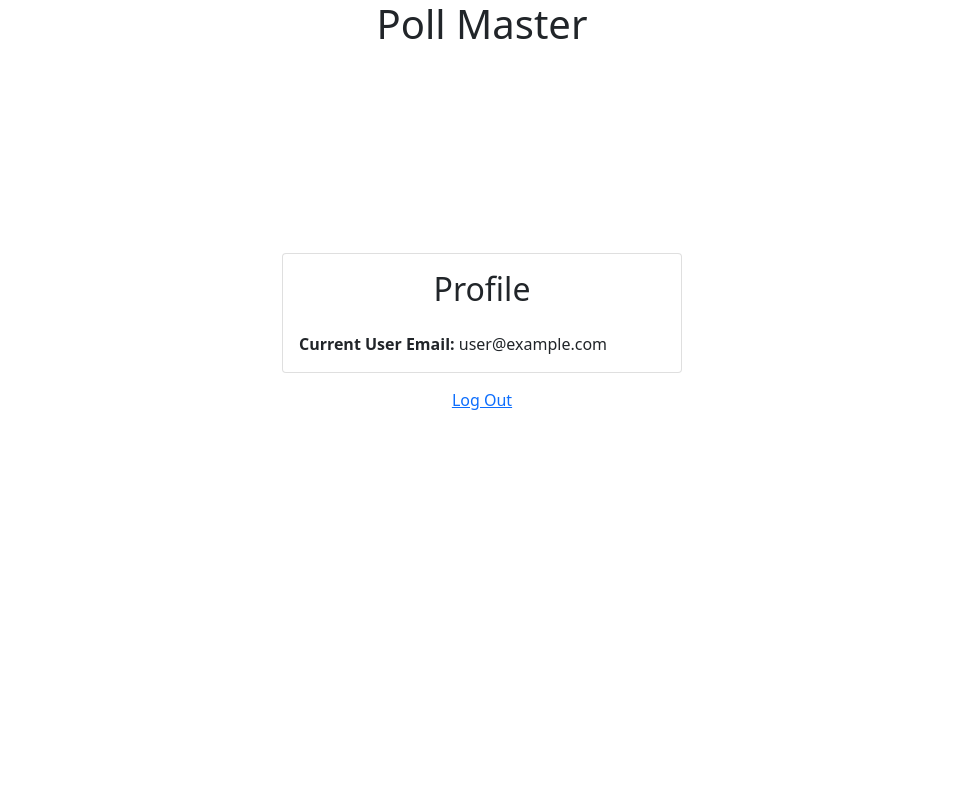
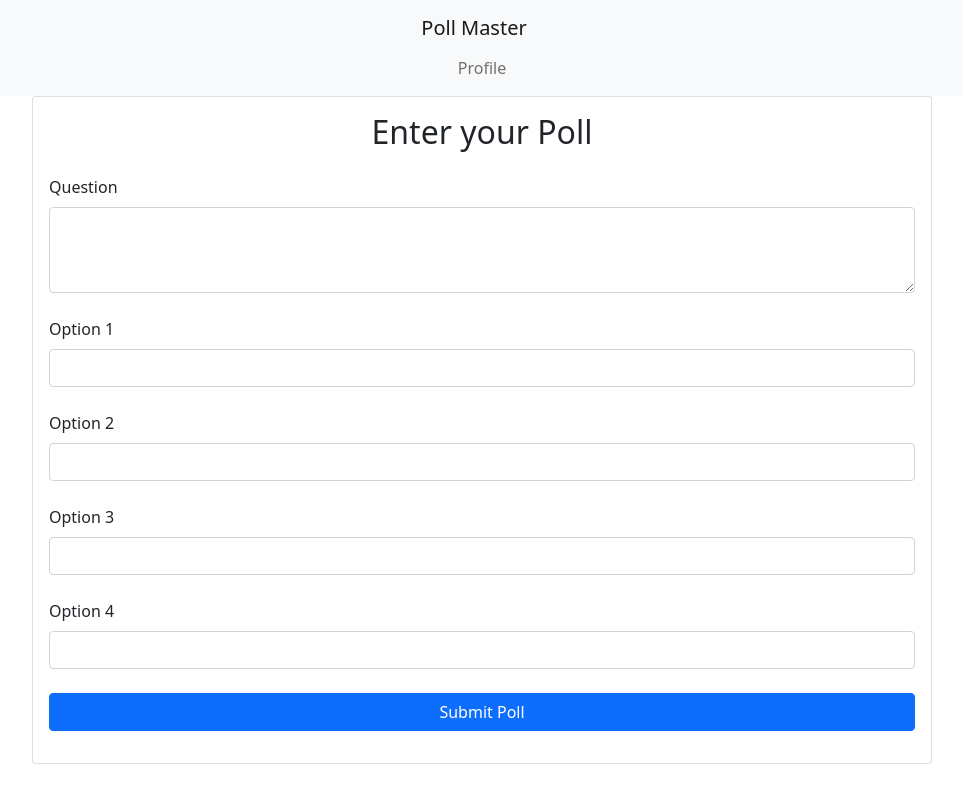
Before and after one commit to SumitVermakgp/poll-master, a React (Create React App) app: page / in a window 1280 px wide. Shown: the whole page, without its empty margins (158-1121 px from the left). Built offline with nearby package versions, Linux system fonts and the light colour scheme; no server answers; sample sign-in values are in the browser's storage.

Commit message:
add poll component

```diff
--- a/package.json
+++ b/package.json
@@ -8,6 +8,7 @@
     "@testing-library/user-event": "^12.8.3",
     "bootstrap": "^5.1.3",
     "firebase": "^9.1.3",
+    "firebase-admin": "^10.0.0",
     "i": "^0.3.7",
     "react": "^17.0.2",
     "react-bootstrap": "^1.6.4",
--- a/src/component/App.js
+++ b/src/component/App.js
@@ -5,23 +5,23 @@ import Login from "./authentication/Login"
 import { AuthProvider } from "../contexts/AuthContext"
 import { BrowserRouter as Router, Switch, Route } from "react-router-dom"
 import PrivateRoute from "./authentication/PrivateRoute"
-import CenteredContainer from "./authentication/CencentedContainer";
+import Dashboard from "./poll/Dashboard";
 
 function App(){
 
     return  (
-            <CenteredContainer>
-
         <Router>
             <AuthProvider>
                 <Switch>
-                            <PrivateRoute exact path="/" component={Profile} />
+
+                    <PrivateRoute exact path="/" component={Dashboard} />
+
+                    <PrivateRoute exact path="/user" component={Profile} />
                     <Route path="/signup" component={Signup} />
                     <Route path="/login" component={Login} />
                 </Switch>
             </AuthProvider>
         </Router>
-            </CenteredContainer>
     )
 }
 
--- a/src/component/Profile.js
+++ b/src/component/Profile.js
@@ -2,8 +2,9 @@ import React, { useState } from "react"
 import { Card, Button, Alert } from "react-bootstrap"
 import { useAuth } from "../contexts/AuthContext"
 import { useHistory } from "react-router-dom"
+import CenteredContainer from "../component/authentication/CencentedContainer"
 
-export default function Dashboard() {
+export default function Profile() {
   const [error, setError] = useState("")
   const { currentUser, logout } = useAuth()
   const history = useHistory()
@@ -20,7 +21,7 @@ export default function Dashboard() {
   }
 
   return (
-    <>
+    <CenteredContainer>
       <Card>
         <Card.Body>
           <h2 className="text-center mb-4">Profile</h2>
@@ -33,6 +34,6 @@ export default function Dashboard() {
           Log Out
         </Button>
       </div>
-    </>
+      </CenteredContainer>
   )
 }
--- a/src/component/authentication/Login.js
+++ b/src/component/authentication/Login.js
@@ -2,6 +2,7 @@ import React, { useRef, useState } from "react"
 import { Form, Button, Card, Alert } from "react-bootstrap"
 import { useAuth } from "../../contexts/AuthContext"
 import { Link, useHistory } from "react-router-dom"
+import CenteredContainer from "./CencentedContainer"
 
 export default function Login() {
   const emailRef = useRef()
@@ -28,7 +29,7 @@ export default function Login() {
   }
 
   return (
-    <>
+      <CenteredContainer>
       <Card >
         <Card.Body>
           <h2 className="text-center mb-4">Log In</h2>
@@ -51,6 +52,6 @@ export default function Login() {
       <div className="w-100 text-center mt-2">
         Need an account? <Link to="/signup">Sign Up</Link>
       </div>
-    </>
+      </CenteredContainer>
   )
 }
--- a/src/component/authentication/Singnup.js
+++ b/src/component/authentication/Singnup.js
@@ -3,6 +3,7 @@ import { Form, Button, Card, Alert } from "react-bootstrap"
 import { useAuth } from "../../contexts/AuthContext"
 import { Link } from "react-router-dom"
 import { useHistory } from "react-router-dom"
+import CenteredContainer from "./CencentedContainer"
 
 export default function Signup() {
   const emailRef = useRef()
@@ -13,6 +14,7 @@ export default function Signup() {
   const [error, setError] = useState("")
   const [loading, setLoading] = useState(false)
   const history = useHistory()
+  const [success, setSuccess] = useState(false)
 
 
   async function handleSubmit(e) {
@@ -26,6 +28,7 @@ export default function Signup() {
       setError("")
       setLoading(true)
       await signup(emailRef.current.value, passwordRef.current.value)
+      setSuccess(true)
       history.push("/login")
     } catch {
       setError("Sorry, Failed to create an account. Hvae you already registered this email")
@@ -35,11 +38,12 @@ export default function Signup() {
   }
 
   return (
-    <>
+    <CenteredContainer>
       <Card >
         <Card.Body>
           <h2 className="text-center mb-4">Sign Up</h2>
           {error && <Alert variant="danger">{error}</Alert>}
+          {success && <Alert variant="success">Success</Alert>}
           <Form onSubmit={handleSubmit}>
             <Form.Group id="email">
               <Form.Label>Email</Form.Label>
@@ -57,11 +61,12 @@ export default function Signup() {
               Sign Up
             </Button>
           </Form>
+
         </Card.Body>
       </Card>
       <div className="w-100 text-center mt-2">
         Already have an account? <Link to="/login">Log In</Link>
       </div>
-    </>
+      </CenteredContainer>
   )
 }
--- /dev/null
+++ b/src/component/poll/CreatePoll.js
@@ -0,0 +1,55 @@
+import React, { useRef } from "react"
+import { Form, Button, Card } from "react-bootstrap"
+//import CenteredContainer from "../authentication/CencentedContainer"
+import PollContainer from "./PollContainer"
+
+//const [poll, setPoll] = useState
+
+export default function CreatePoll() {
+
+  const questionRef = useRef()
+  const optionOneRef = useRef()
+  const optionTwoRef = useRef()
+  const optionThreeRef = useRef()
+  const optionFourRef = useRef()
+
+  return (
+      <PollContainer>
+      <Card >
+        <Card.Body>
+          <h2 className="text-center mb-4">Enter your Poll</h2>
+          <Form>
+            <Form.Group id="question" className="mt-4">
+              <Form.Label>Question</Form.Label>
+              <Form.Control as="textarea" rows={3} ref={questionRef} required />
+            </Form.Group>
+
+            <Form.Group id="option1" className="mt-4">
+              <Form.Label>Option 1</Form.Label>
+              <Form.Control type="text" ref={optionOneRef} required />
+            </Form.Group>
+
+            <Form.Group id="option1" className="mt-4">
+              <Form.Label>Option 2</Form.Label>
+              <Form.Control type="text" ref={optionTwoRef} required />
+            </Form.Group>
+
+            <Form.Group id="option1" className="mt-4">
+              <Form.Label>Option 3</Form.Label>
+              <Form.Control type="text" ref={optionThreeRef} required />
+            </Form.Group>
+
+            <Form.Group id="option1" className="mt-4">
+              <Form.Label>Option 4</Form.Label>
+              <Form.Control type="text" ref={optionFourRef} required />
+            </Form.Group>
+
+            <Button className="mt-4 w-100" type="submit">
+              Submit Poll
+            </Button>
+          </Form>
+        </Card.Body>
+      </Card>
+    </PollContainer>
+  )
+}
--- /dev/null
+++ b/src/component/poll/Dashboard.js
@@ -0,0 +1,10 @@
+import React from "react"
+import Navbar from "./Navbar"
+import CreatePoll from "./CreatePoll"
+
+export default function Dashboard() {
+  return  <>
+  <Navbar />
+  <CreatePoll />
+  </>
+}
--- /dev/null
+++ b/src/component/poll/Navbar.js
@@ -0,0 +1,18 @@
+import React from "react"
+import { Navbar, Nav } from "react-bootstrap"
+import { Link } from "react-router-dom"
+
+export default function NavbarComponent() {
+  return (
+    <Navbar bg="light" expand="sm" className="navbar-nav mx-auto">
+      <Navbar.Brand as={Link} to="/">
+        Poll Master
+      </Navbar.Brand>
+      <Nav>
+        <Nav.Link as={Link} to="/user">
+          Profile
+        </Nav.Link>
+      </Nav>
+    </Navbar>
+  )
+}
--- /dev/null
+++ b/src/component/poll/PollContainer.js
@@ -0,0 +1,15 @@
+import React from "react"
+import { Container } from "react-bootstrap"
+
+export default function PollContainer({ children }) {
+  return (
+    <Container
+      className="d-flex align-items-center justify-content-center"
+      style={{ minHeight: "70vh" }}
+    >
+      <div className="w-100" style={{ maxWidth: "900px" }}>
+        {children}
+      </div>
+    </Container>
+  )
+}
--- a/src/index.js
+++ b/src/index.js
@@ -5,7 +5,6 @@ import "bootstrap/dist/css/bootstrap.min.css"
 
 ReactDOM.render(
     <React.StrictMode>
-        <h1 className="d-flex align-items-center justify-content-center "> Poll Master </h1>
         <App />
     </React.StrictMode>,
     document.getElementById("root")
```
Also changed, not shown: src/component/poll/PollResult.js (added), src/component/poll/ViewPoll.js (added), 1 other file (tests, documents, lock files or other folders). Lines whose indentation alone changed are shown as unchanged.
